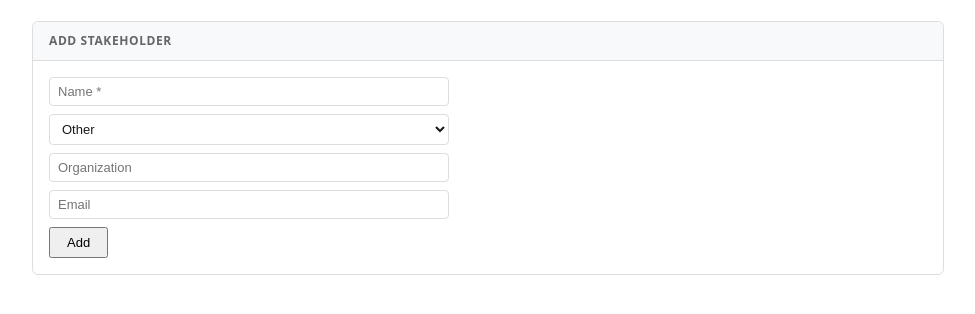
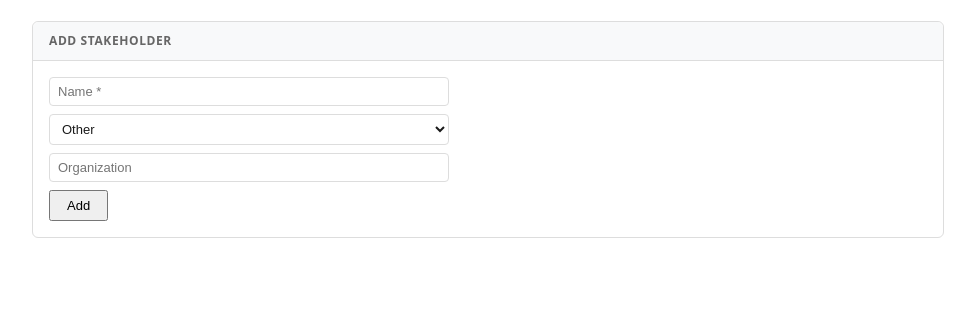
Before and after one commit to apojomovsky/cadencia, a FastAPI app: page /stakeholders in a window 1280 px wide. Shown: the part 150-464 px from the top of the page, without its empty margins (152-1127 px from the left). Run offline with FastAPI, Linux system fonts and the light colour scheme; data that the repository does not hold is empty; parts of the project's set-up code (start-up, migrations or seed data) failed here and were passed over.

Commit message:
feat: remove email from stakeholders; add recurrence hint to forms
Email is no longer tracked for anyone. Removes the column from the
schema (migration 007), model, service, MCP tool, and UI.

Also adds a plain-language hint inside the advanced recurrence section
explaining how to configure twice-a-month (cadence 14 + weekday) and
monthly (cadence 30 + weekday + week of month) patterns.

Co-Authored-By: Claude Sonnet 4.6 <noreply@anthropic.com>

```diff
--- /dev/null
+++ b/app/src/cadencia/db/sql/007_drop_stakeholder_email.sql
@@ -0,0 +1,2 @@
+-- Remove email from stakeholders. We don't track contact emails for anyone.
+ALTER TABLE stakeholders DROP COLUMN email
--- a/app/src/cadencia/models/stakeholders.py
+++ b/app/src/cadencia/models/stakeholders.py
@@ -9,7 +9,6 @@ class Stakeholder(BaseModel):
     name: str
     type: Literal["am", "client", "internal", "other"]
     organization: str | None
-    email: str | None
     notes: str | None
     created_at: datetime
     updated_at: datetime
@@ -19,5 +18,4 @@ class CreateStakeholderInput(BaseModel):
     name: str = Field(min_length=1, max_length=200)
     type: Literal["am", "client", "internal", "other"] = "other"
     organization: str | None = None
-    email: str | None = None
     notes: str | None = None
--- a/app/src/cadencia/services/stakeholders.py
+++ b/app/src/cadencia/services/stakeholders.py
@@ -19,7 +19,6 @@ def _row_to_stakeholder(row: object) -> Stakeholder:
         name=r["name"],
         type=r["type"],
         organization=r.get("organization"),
-        email=r.get("email"),
         notes=r.get("notes"),
         created_at=r["created_at"],
         updated_at=r["updated_at"],
@@ -62,9 +61,9 @@ async def create_stakeholder(
     sid = str(uuid.uuid4())
     await conn.execute(
         text(
-            "INSERT INTO stakeholders (id, owner_id, name, type, organization, email, notes,"
+            "INSERT INTO stakeholders (id, owner_id, name, type, organization, notes,"
             " created_at, updated_at)"
-            " VALUES (:id, :owner, :name, :type, :org, :email, :notes, :now, :now)"
+            " VALUES (:id, :owner, :name, :type, :org, :notes, :now, :now)"
         ),
         {
             "id": sid,
@@ -72,7 +71,6 @@ async def create_stakeholder(
             "name": data.name,
             "type": data.type,
             "org": data.organization,
-            "email": data.email,
             "notes": data.notes,
             "now": now,
         },
--- a/app/src/cadencia/web/router.py
+++ b/app/src/cadencia/web/router.py
@@ -534,7 +534,6 @@ async def stakeholders_create(
         name=str(form.get("name", "")),
         type=str(form.get("type", "other")),  # type: ignore[arg-type]
         organization=str(form.get("organization", "")) or None,
-        email=str(form.get("email", "")) or None,
         notes=str(form.get("notes", "")) or None,
     )
     await create_stakeholder(conn, data, owner_id)
--- a/app/src/cadencia/web/static/style.css
+++ b/app/src/cadencia/web/static/style.css
@@ -289,6 +289,13 @@ a:hover { text-decoration: underline; }
 
 .form-actions { display: flex; gap: 8px; align-items: center; margin-top: 4px; }
 
+.recurrence-hint {
+  font-size: 12px;
+  color: var(--muted);
+  line-height: 1.5;
+  padding: 6px 0 2px;
+}
+
 /* Danger zone */
 .danger-zone {
   margin-top: 32px;
--- a/app/src/cadencia/web/templates/people_new.html
+++ b/app/src/cadencia/web/templates/people_new.html
@@ -56,6 +56,10 @@
           <option value="-1">Last</option>
         </select>
       </div>
+      <p class="recurrence-hint">
+        Twice a month: set cadence to 14 and pick a weekday. Leave week of month blank.
+        Monthly: set cadence to 30, pick a weekday and a week (e.g. 2nd Thursday).
+      </p>
     </div>
   </details>
 
--- a/app/src/cadencia/web/templates/person_edit.html
+++ b/app/src/cadencia/web/templates/person_edit.html
@@ -60,6 +60,10 @@
           <option value="-1" {% if person.recurrence_week_of_month == -1 %}selected{% endif %}>Last</option>
         </select>
       </div>
+      <p class="recurrence-hint">
+        Twice a month: set cadence to 14 and pick a weekday. Leave week of month blank.
+        Monthly: set cadence to 30, pick a weekday and a week (e.g. 2nd Thursday).
+      </p>
     </div>
   </details>
 
--- a/app/src/cadencia/web/templates/stakeholders.html
+++ b/app/src/cadencia/web/templates/stakeholders.html
@@ -11,7 +11,6 @@
     <span class="person-name">{{ s.name }}</span>
     <span class="person-role">{{ s.type }}</span>
     {% if s.organization %}<span class="badge muted">{{ s.organization }}</span>{% endif %}
-    {% if s.email %}<span style="font-size:13px; color:var(--muted);">{{ s.email }}</span>{% endif %}
   </div>
   {% endfor %}
 </div>
@@ -34,8 +33,6 @@
       </select>
       <input type="text" name="organization" placeholder="Organization"
         style="padding:6px 8px; font-size:13px; border:1px solid var(--border); border-radius:4px; background:var(--bg); color:var(--fg);">
-      <input type="email" name="email" placeholder="Email"
-        style="padding:6px 8px; font-size:13px; border:1px solid var(--border); border-radius:4px; background:var(--bg); color:var(--fg);">
       <button type="submit" style="padding:6px 16px; font-size:13px; align-self:flex-start;">Add</button>
     </form>
   </div>
--- a/mcp/src/cadencia_mcp/server.py
+++ b/mcp/src/cadencia_mcp/server.py
@@ -377,7 +377,6 @@ async def list_stakeholders() -> list[dict[str, Any]]:
             "name": s.name,
             "type": s.type,
             "organization": s.organization,
-            "email": s.email,
         }
         for s in stakeholders
     ]
@@ -388,7 +387,6 @@ async def create_stakeholder(
     name: str,
     type: str = "other",
     organization: str | None = None,
-    email: str | None = None,
     notes: str | None = None,
 ) -> dict[str, Any]:
     """Create a new stakeholder.
@@ -396,7 +394,6 @@ async def create_stakeholder(
     name: stakeholder's full name.
     type: "am" (account manager) | "client" | "internal" | "other"
     organization: company or team name.
-    email: optional contact email.
     notes: any relevant context.
     """
     async with get_connection() as conn:
@@ -404,7 +401,6 @@ async def create_stakeholder(
             name=name,
             type=type,  # type: ignore[arg-type]
             organization=organization,
-            email=email,
             notes=notes,
         )
         stakeholder = await svc_create_stakeholder(conn, data, settings.owner_id, source="mcp")
```
